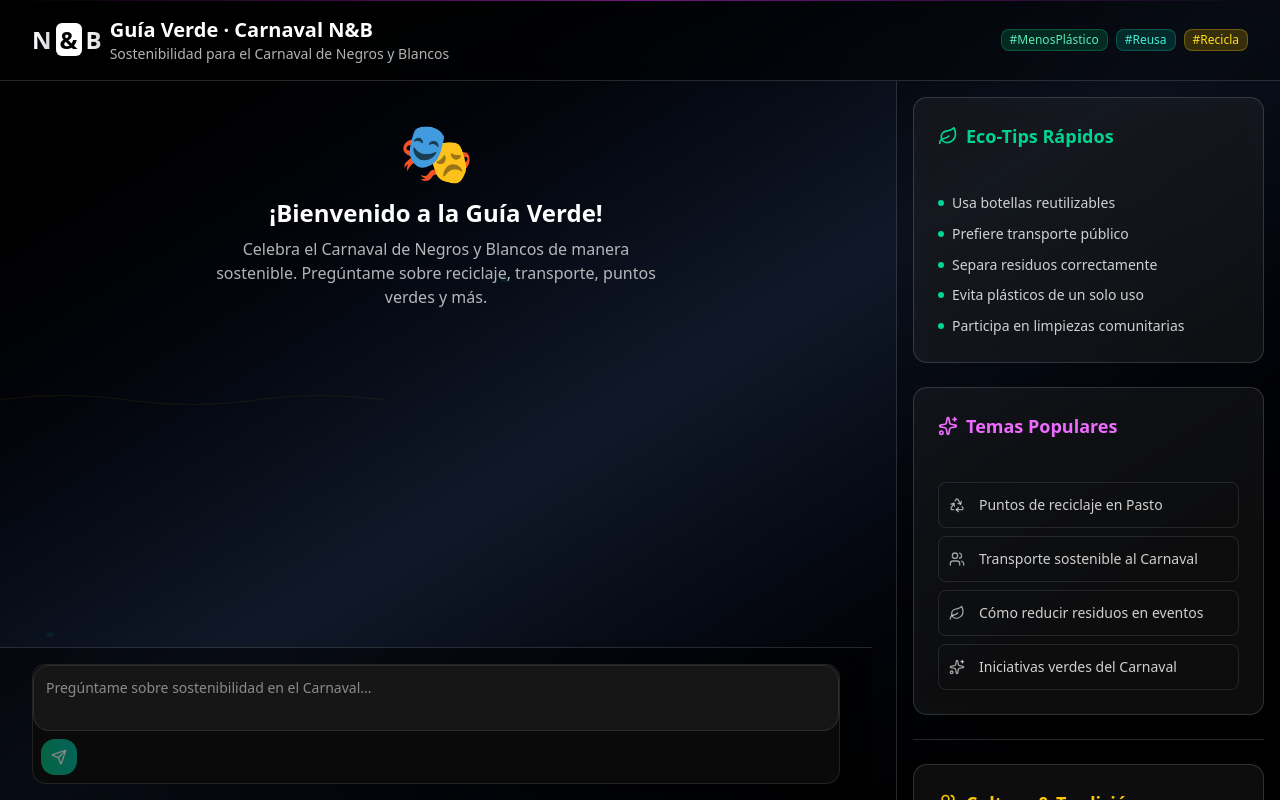
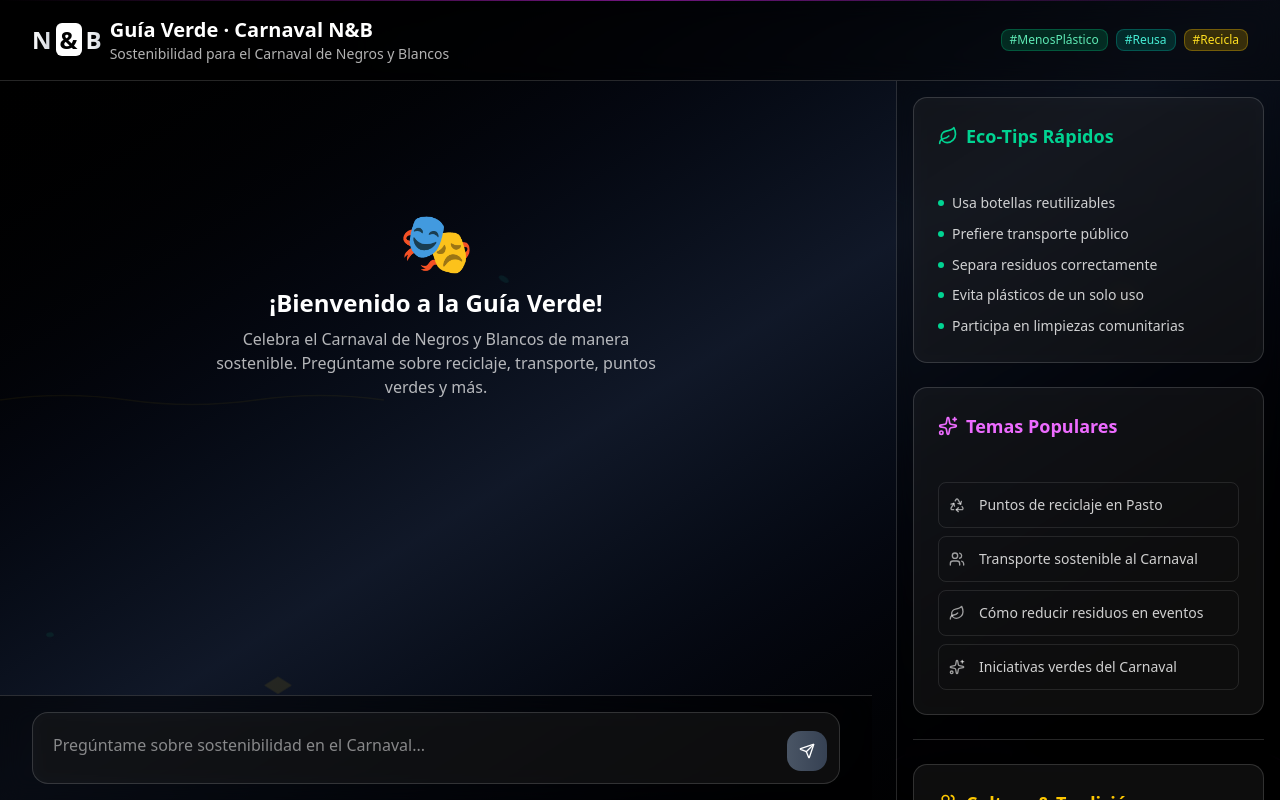
Before and after one commit to yorth21/eco-senda, a Next.js app: page / in a window 1280 px wide. Built offline with nearby package versions, Linux system fonts and the light colour scheme.

Commit message:
feat: system prompt

```diff
--- a/src/app/globals.css
+++ b/src/app/globals.css
@@ -248,4 +248,30 @@
     outline-offset: 2px;
     box-shadow: 0 0 0 4px rgba(16, 185, 129, 0.2);
   }
+
+  /* Scrollbar personalizado para el chat */
+  .scrollbar-thin {
+    scrollbar-width: thin;
+  }
+
+  .scrollbar-thumb-white\/20::-webkit-scrollbar {
+    width: 6px;
+  }
+
+  .scrollbar-thumb-white\/20::-webkit-scrollbar-track {
+    background: transparent;
+  }
+
+  .scrollbar-thumb-white\/20::-webkit-scrollbar-thumb {
+    background-color: rgba(255, 255, 255, 0.2);
+    border-radius: 3px;
+  }
+
+  .scrollbar-thumb-white\/20::-webkit-scrollbar-thumb:hover {
+    background-color: rgba(255, 255, 255, 0.3);
+  }
+
+  .scrollbar-track-transparent::-webkit-scrollbar-track {
+    background: transparent;
+  }
 }
--- a/src/app/page.tsx
+++ b/src/app/page.tsx
@@ -1,23 +1,10 @@
 "use client";
 
-import {
-  Conversation,
-  ConversationContent,
-  ConversationScrollButton,
-} from "@/components/ai-elements/conversation";
-import {
-  PromptInput,
-  PromptInputBody,
-  type PromptInputMessage,
-  PromptInputSubmit,
-  PromptInputTextarea,
-  PromptInputToolbar,
-} from "@/components/ai-elements/prompt-input";
-import { Actions, Action } from "@/components/ai-elements/actions";
-import { Fragment, useState } from "react";
+import type { PromptInputMessage } from "@/components/ai-elements/prompt-input";
+import { Fragment, useState, useEffect, useRef } from "react";
 import { useChat } from "@ai-sdk/react";
 import { Response } from "@/components/ai-elements/response";
-import { CopyIcon, SendIcon } from "lucide-react";
+import { SendIcon } from "lucide-react";
 import { Loader } from "@/components/ai-elements/loader";
 
 import { CarnavalHeader } from "@/components/carnaval/header";
@@ -27,7 +14,10 @@ import { FestiveBackground } from "@/components/carnaval/festive-background";
 
 export default function ChatBotDemo() {
   const [input, setInput] = useState("");
+  const [showScrollButton, setShowScrollButton] = useState(false);
   const { messages, sendMessage, status } = useChat();
+  const messagesEndRef = useRef<HTMLDivElement>(null);
+  const messagesContainerRef = useRef<HTMLDivElement>(null);
 
   const handleSubmit = (message: PromptInputMessage) => {
     if (!message.text?.trim()) {
@@ -41,6 +31,44 @@ export default function ChatBotDemo() {
     setInput(topic);
   };
 
+  const handleScroll = () => {
+    if (messagesContainerRef.current) {
+      const container = messagesContainerRef.current;
+      const isNearBottom = container.scrollHeight - container.scrollTop - container.clientHeight < 100;
+      setShowScrollButton(!isNearBottom && messages.length > 3);
+    }
+  };
+
+  const scrollToBottom = () => {
+    if (messagesEndRef.current) {
+      messagesEndRef.current.scrollIntoView({
+        behavior: "smooth",
+        block: "end"
+      });
+    }
+  };
+
+  // Scroll automático cuando cambian los mensajes
+  useEffect(() => {
+    const autoScrollToBottom = () => {
+      if (messagesEndRef.current && messagesContainerRef.current) {
+        const container = messagesContainerRef.current;
+        const isNearBottom = container.scrollHeight - container.scrollTop - container.clientHeight < 100;
+
+        if (isNearBottom || messages.length === 1) {
+          messagesEndRef.current.scrollIntoView({
+            behavior: "smooth",
+            block: "end",
+            inline: "nearest"
+          });
+        }
+      }
+    };
+
+    const timeoutId = setTimeout(autoScrollToBottom, 100);
+    return () => clearTimeout(timeoutId);
+  }, [messages.length]);
+
   return (
     <div className="min-h-screen relative bg-black text-white">
       <FestiveBackground />
@@ -52,10 +80,17 @@ export default function ChatBotDemo() {
           <div className="flex-1 flex flex-col lg:mr-6">
             <div className="flex-1 px-4 sm:px-6 lg:px-8 pt-6">
               <div className="max-w-4xl mx-auto h-full">
-                <Conversation className="h-full">
-                  <ConversationContent className="space-y-4" role="log" aria-live="polite">
+                <div
+                  ref={messagesContainerRef}
+                  onScroll={handleScroll}
+                  className="h-full overflow-y-auto scrollbar-thin scrollbar-thumb-white/20 scrollbar-track-transparent scroll-smooth relative"
+                  role="log"
+                  aria-live="polite"
+                  aria-label="Historial de conversación"
+                >
+                  <div className="space-y-4 pb-6 px-2">
                     {messages.length === 0 && (
-                      <div className="flex items-center justify-center h-full">
+                      <div className="flex items-center justify-center h-full min-h-[50vh]">
                         <div className="text-center animate-fade-in-up">
                           <div className="text-6xl mb-4">🎭</div>
                           <h2 className="text-2xl font-bold text-white mb-2">
@@ -78,21 +113,6 @@ export default function ChatBotDemo() {
                                 <CarnavalMessage role={message.role === "system" ? "assistant" : message.role}>
                                   <Response>{part.text}</Response>
                                 </CarnavalMessage>
-                                {message.role === "assistant" && (
-                                  <div className="flex justify-start mb-4">
-                                    <div className="max-w-[85%] sm:max-w-[75%]">
-                                      <Actions className="mt-2">
-                                        <Action
-                                          onClick={() => navigator.clipboard.writeText(part.text)}
-                                          label="Copiar"
-                                          className="bg-white/10 hover:bg-white/20 border-white/15 text-white/70 hover:text-white transition-colors"
-                                        >
-                                          <CopyIcon className="size-3" />
-                                        </Action>
-                                      </Actions>
-                                    </div>
-                                  </div>
-                                )}
                               </Fragment>
                             );
                           }
@@ -100,6 +120,7 @@ export default function ChatBotDemo() {
                         })}
                       </div>
                     ))}
+
                     {status === "streaming" && (
                       <div className="animate-fade-in-scale">
                         <div className="max-w-[85%] sm:max-w-[75%] rounded-2xl px-4 py-3 shadow-lg backdrop-blur-sm bg-white/10 text-white border border-white/15 mr-auto relative">
@@ -110,34 +131,71 @@ export default function ChatBotDemo() {
                         </div>
                       </div>
                     )}
-                  </ConversationContent>
-                  <ConversationScrollButton />
-                </Conversation>
+
+                    <div ref={messagesEndRef} />
+                  </div>
+
+                  {showScrollButton && (
+                    <button
+                      type="button"
+                      onClick={scrollToBottom}
+                      className="absolute bottom-4 right-4 bg-emerald-500 hover:bg-emerald-600 text-white rounded-full p-3 shadow-lg backdrop-blur-sm transition-all duration-200 hover:scale-105 animate-fade-in-scale z-10"
+                      aria-label="Ir al final de la conversación"
+                    >
+                      <svg
+                        className="w-5 h-5"
+                        fill="none"
+                        stroke="currentColor"
+                        viewBox="0 0 24 24"
+                        aria-hidden="true"
+                      >
+                        <path
+                          strokeLinecap="round"
+                          strokeLinejoin="round"
+                          strokeWidth={2}
+                          d="M19 14l-7 7m0 0l-7-7m7 7V3"
+                        />
+                      </svg>
+                    </button>
+                  )}
+                </div>
               </div>
             </div>
 
             <div className="border-t border-white/15 bg-black/50 backdrop-blur-md px-4 sm:px-6 lg:px-8 py-4">
               <div className="max-w-4xl mx-auto">
-                <PromptInput onSubmit={handleSubmit} className="relative">
-                  <PromptInputBody className="glass-subtle rounded-2xl border-white/15 focus-within:border-emerald-400/50 transition-colors">
-                    <PromptInputTextarea
+                <div className="flex items-end gap-3 bg-white/5 backdrop-blur-sm rounded-2xl border border-white/15 focus-within:border-emerald-400/50 transition-colors p-3">
+                  <div className="flex-1">
+                    <textarea
+                      value={input}
                       onChange={(e) => setInput(e.target.value)}
-                      value={input}
+                      onKeyDown={(e) => {
+                        if (e.key === 'Enter' && !e.shiftKey) {
+                          e.preventDefault();
+                          if (input.trim()) {
+                            handleSubmit({ text: input });
+                          }
+                        }
+                      }}
                       placeholder="Pregúntame sobre sostenibilidad en el Carnaval..."
-                      className="bg-transparent text-white placeholder:text-white/50 border-none resize-none focus:ring-0 focus-visible-strong"
+                      className="w-full bg-transparent text-white placeholder:text-white/50 border-none outline-none resize-none focus-visible-strong rounded-lg p-2"
                       rows={1}
+                      style={{ minHeight: '40px', maxHeight: '120px' }}
                     />
-                  </PromptInputBody>
-                  <PromptInputToolbar className="p-2">
-                    <PromptInputSubmit
-                      disabled={!input?.trim()}
-                      status={status}
-                      className="bg-gradient-to-r from-emerald-500 to-teal-500 hover:from-emerald-600 hover:to-teal-600 text-white border-0 focus-visible-strong rounded-xl px-4"
-                    >
-                      <SendIcon className="size-4" />
-                    </PromptInputSubmit>
-                  </PromptInputToolbar>
-                </PromptInput>
+                  </div>
+                  <button
+                    type="button"
+                    onClick={() => {
+                      if (input.trim()) {
+                        handleSubmit({ text: input });
+                      }
+                    }}
+                    disabled={!input?.trim() || status === "streaming"}
+                    className="flex-shrink-0 bg-gradient-to-r from-emerald-500 to-teal-500 hover:from-emerald-600 hover:to-teal-600 disabled:from-gray-600 disabled:to-gray-700 disabled:cursor-not-allowed text-white border-0 focus-visible-strong rounded-xl p-3 transition-all duration-200 hover:scale-105 disabled:hover:scale-100"
+                  >
+                    <SendIcon className="size-4" />
+                  </button>
+                </div>
               </div>
             </div>
           </div>
```
Also changed, not shown: src/app/api/chat/route.ts (+35 -3 lines).
